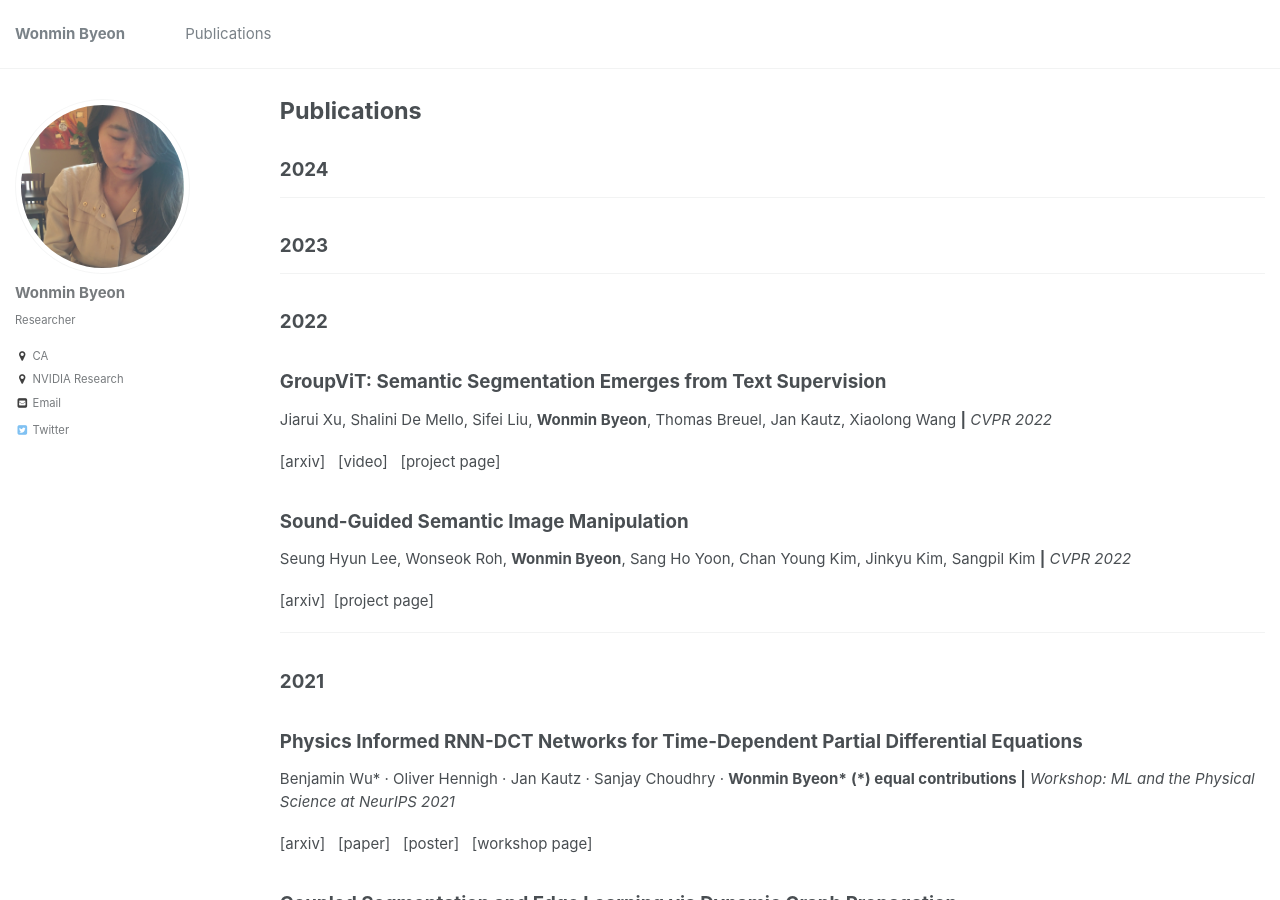
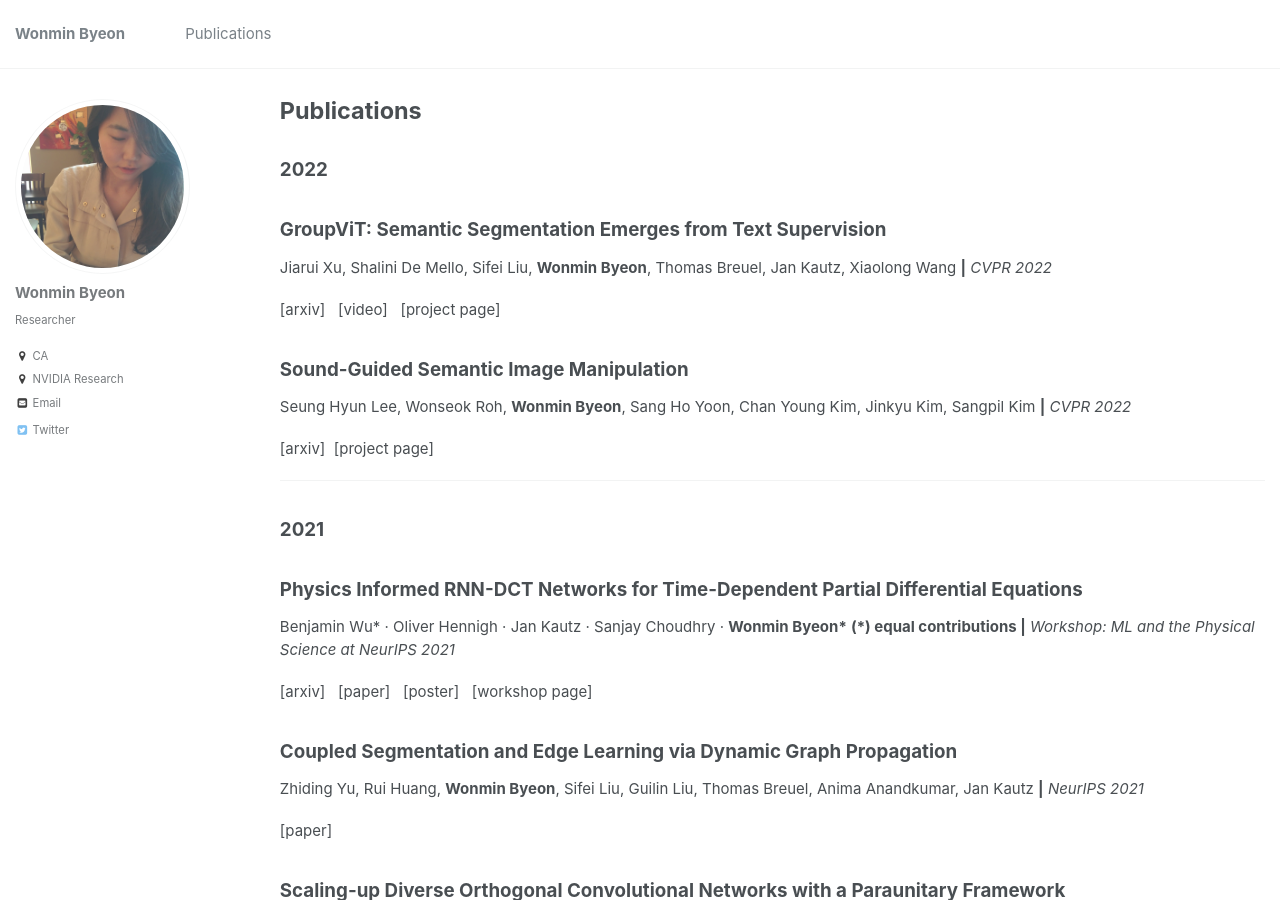
Before and after one commit to wonmin-byeon/wonmin-byeon.github.io, a Jekyll site: the page built from _pages/publications.md, in a window 1280 px wide and 900 px high. Built offline with Jekyll 4.4.1, drawn with Linux system fonts in a browser that asks for light colours.

```diff
--- a/_pages/publications.md
+++ b/_pages/publications.md
@@ -11,23 +11,7 @@ author_profile: true
 
 {% include base_path %}
 
-<h2>2024</h2>
-{% for post in site.publications reversed %}
-  {% if post.year == '2024' %}
-      {% include archive-single.html %}
-  {% endif %}
-{% endfor %}
 
------------------------------------------
-
-<h2>2023</h2>
-{% for post in site.publications reversed %}
-  {% if post.year == '2023' %}
-      {% include archive-single.html %}
-  {% endif %}
-{% endfor %}
-
------------------------------------------
 <h2>2022</h2>
 {% for post in site.publications reversed %}
   {% if post.year == '2022' %}
```
